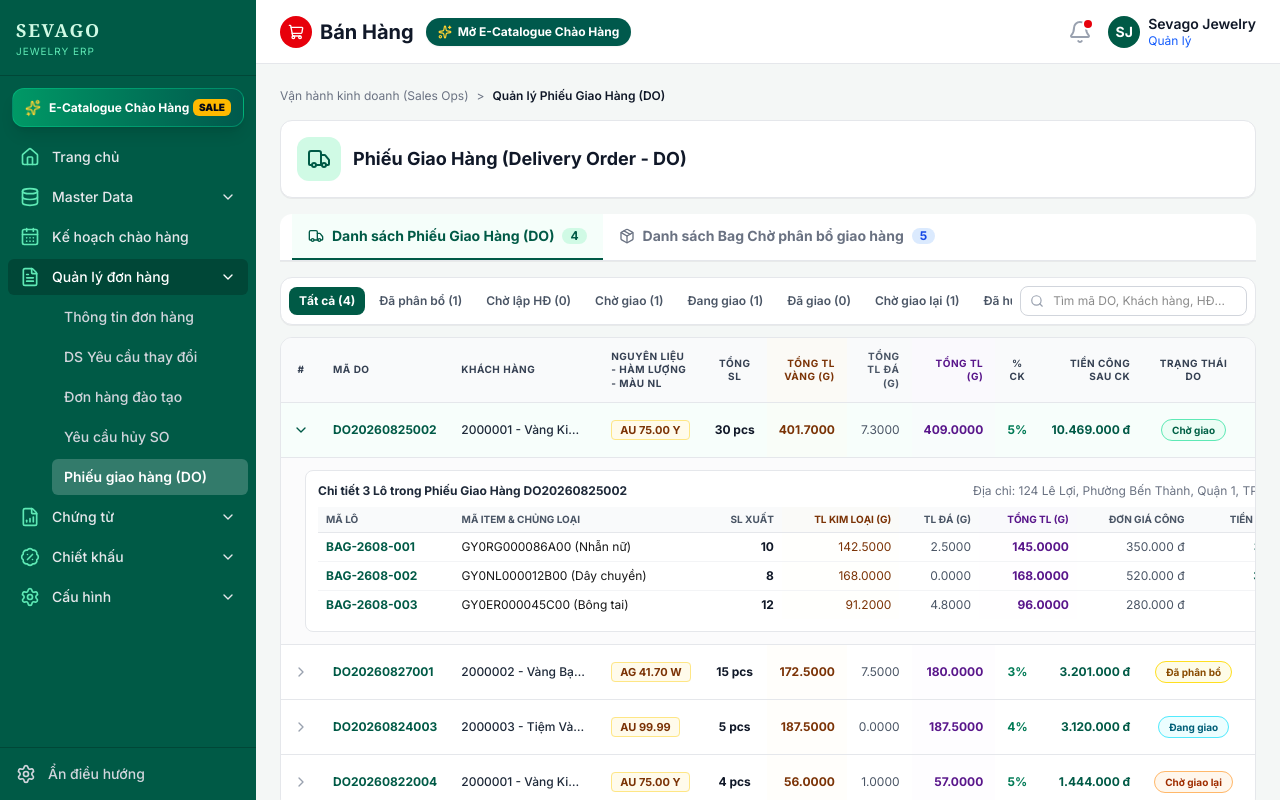
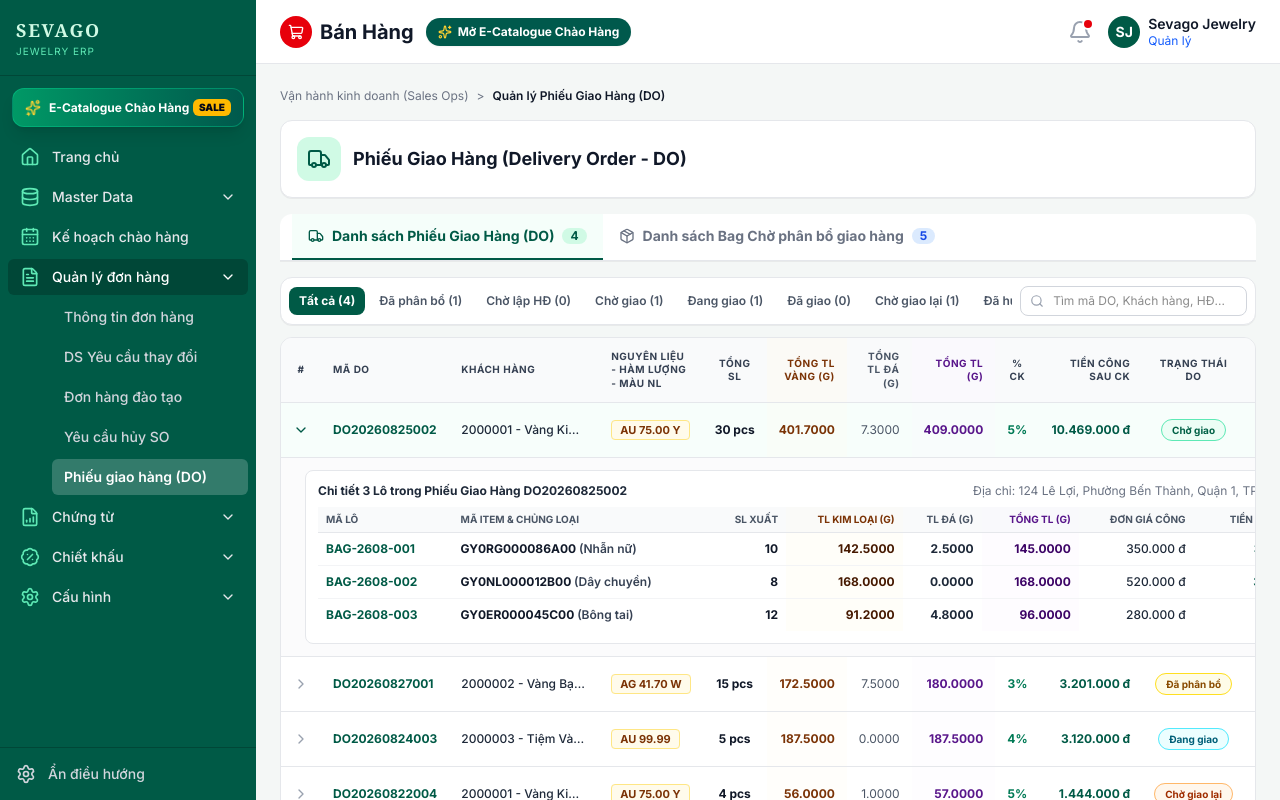
Before and after one commit to midumidu1213-collab/order-prototype, a Next.js app: page /delivery-orders in a window 1280 px wide. Built offline with nearby package versions, Linux system fonts and the light colour scheme.

Commit message:
Make Item code and category text bold and dark in DO sub-table

```diff
--- a/src/app/delivery-orders/page.js
+++ b/src/app/delivery-orders/page.js
@@ -1135,15 +1135,24 @@ export default function DeliveryOrdersPage() {
                                   </thead>
                                   <tbody className="divide-y divide-gray-100 bg-white">
                                     {d.bags.map((b, idx) => (
-                                      <tr key={idx}>
-                                        <td className="px-2 py-1.5 font-bold font-mono text-[#005a46]">{b.bagCode}</td>
-                                        <td className="px-2 py-1.5">{b.itemCode} ({b.category})</td>
-                                        <td className="px-2 py-1.5 text-right font-bold text-gray-900">{b.exportQty}</td>
-                                        <td className="px-2 py-1.5 text-right font-mono text-amber-900 bg-amber-50/10">{b.exportGoldWeight ? b.exportGoldWeight.toFixed(4) : (b.exportQty * b.goldWeightPerPsc).toFixed(4)}</td>
-                                        <td className="px-2 py-1.5 text-right font-mono text-gray-600">{b.exportStoneWeight ? b.exportStoneWeight.toFixed(4) : (b.exportQty * (b.stoneWeightPerPsc || 0)).toFixed(4)}</td>
-                                        <td className="px-2 py-1.5 text-right font-mono font-bold text-purple-900 bg-purple-50/10">{b.exportTotalWeight ? b.exportTotalWeight.toFixed(4) : (b.exportQty * (b.goldWeightPerPsc + (b.stoneWeightPerPsc || 0))).toFixed(4)}</td>
-                                        <td className="px-2 py-1.5 text-right text-gray-600">{b.laborPrice?.toLocaleString("vi-VN")} đ</td>
-                                        <td className="px-2 py-1.5 text-right font-bold text-[#005a46]">
+                                      <tr key={idx} className="hover:bg-gray-50/80 transition">
+                                        <td className="px-2 py-2 font-bold font-mono text-[#005a46]">{b.bagCode}</td>
+                                        <td className="px-2 py-2 font-bold text-gray-900">
+                                          <span>{b.itemCode}</span>{" "}
+                                          <span className="text-gray-700 font-semibold">({b.category})</span>
+                                        </td>
+                                        <td className="px-2 py-2 text-right font-bold text-gray-900">{b.exportQty}</td>
+                                        <td className="px-2 py-2 text-right font-mono font-bold text-amber-950 bg-amber-50/30">
+                                          {b.exportGoldWeight ? b.exportGoldWeight.toFixed(4) : (b.exportQty * b.goldWeightPerPsc).toFixed(4)}
+                                        </td>
+                                        <td className="px-2 py-2 text-right font-mono font-bold text-gray-800">
+                                          {b.exportStoneWeight ? b.exportStoneWeight.toFixed(4) : (b.exportQty * (b.stoneWeightPerPsc || 0)).toFixed(4)}
+                                        </td>
+                                        <td className="px-2 py-2 text-right font-mono font-bold text-purple-950 bg-purple-50/30">
+                                          {b.exportTotalWeight ? b.exportTotalWeight.toFixed(4) : (b.exportQty * (b.goldWeightPerPsc + (b.stoneWeightPerPsc || 0))).toFixed(4)}
+                                        </td>
+                                        <td className="px-2 py-2 text-right font-medium text-gray-800">{b.laborPrice?.toLocaleString("vi-VN")} đ</td>
+                                        <td className="px-2 py-2 text-right font-bold text-[#005a46]">
                                           {b.laborAmountAfter?.toLocaleString("vi-VN")} đ
                                         </td>
                                       </tr>
```
